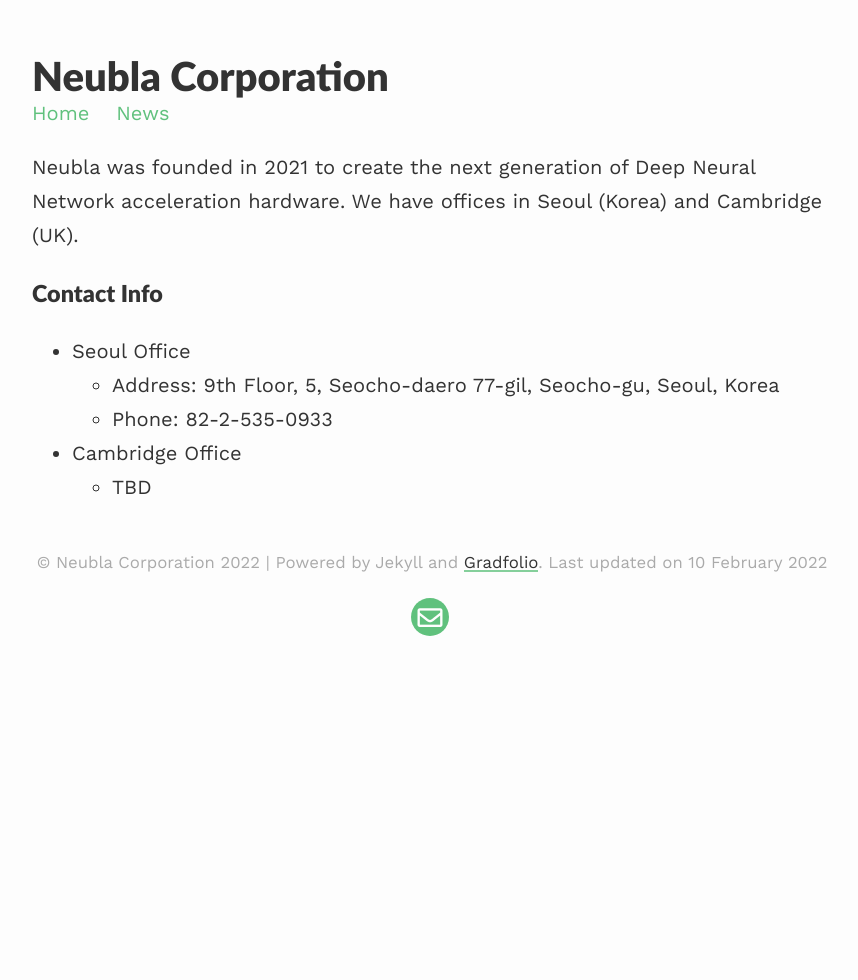
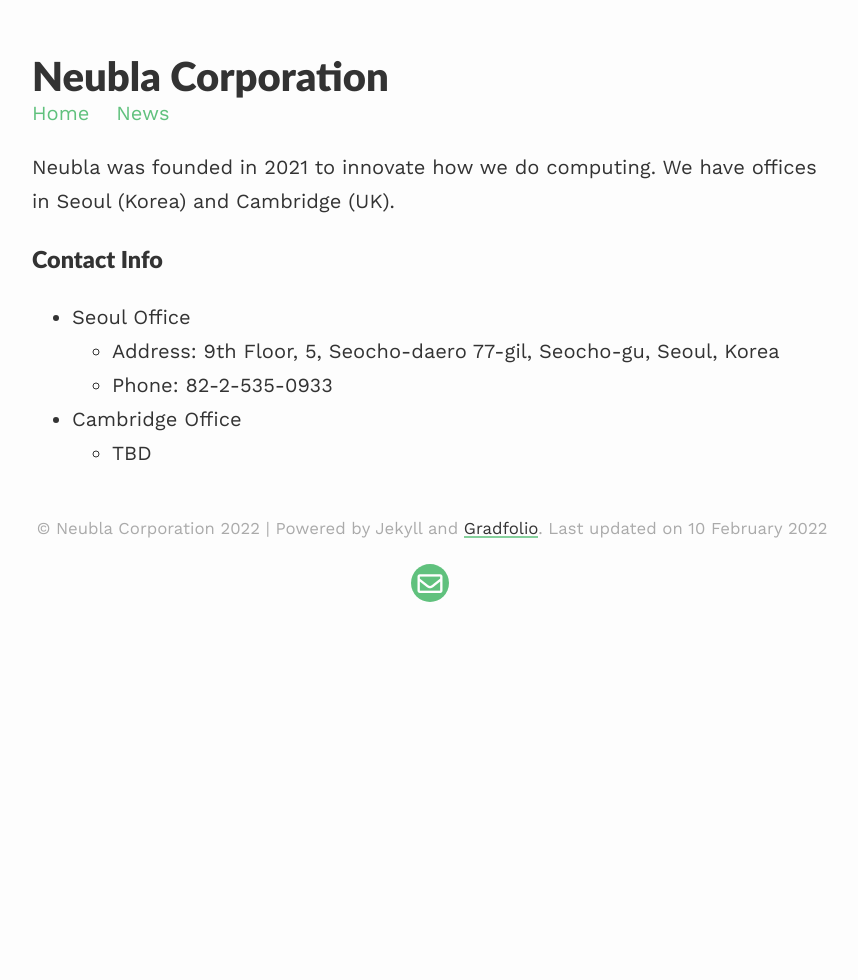
Before and after one commit to NeublaCorp/neublacorp.github.io, a Jekyll site: the page built from index.md, in a window 1280 px wide. Shown: the whole page, without its empty margins (208-1066 px from the left). Built offline with Jekyll 4.4.1, drawn with Linux system fonts in a browser that asks for light colours; nearby versions of some CDN libraries.

Commit message:
Update index.md to remove "hardware" from intro

```diff
--- a/index.md
+++ b/index.md
@@ -6,8 +6,7 @@
 published: true
 ---
 
-Neubla was founded in 2021 to create the next generation of Deep Neural Network
-acceleration hardware. We have offices in Seoul (Korea) and Cambridge (UK).
+Neubla was founded in 2021 to innovate how we do computing. We have offices in Seoul (Korea) and Cambridge (UK).
 
 ### Contact Info
 
```
